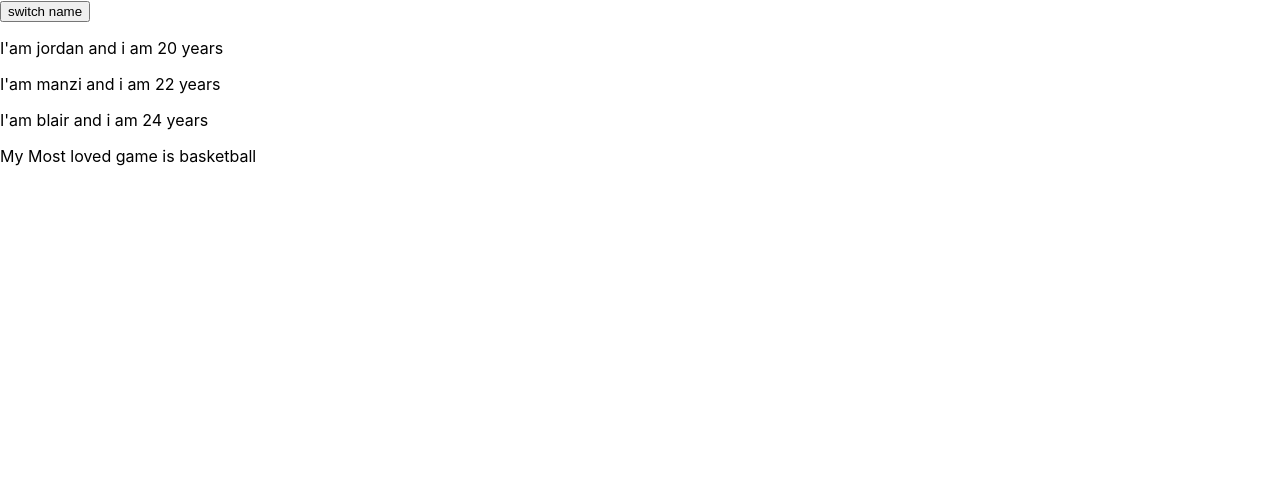
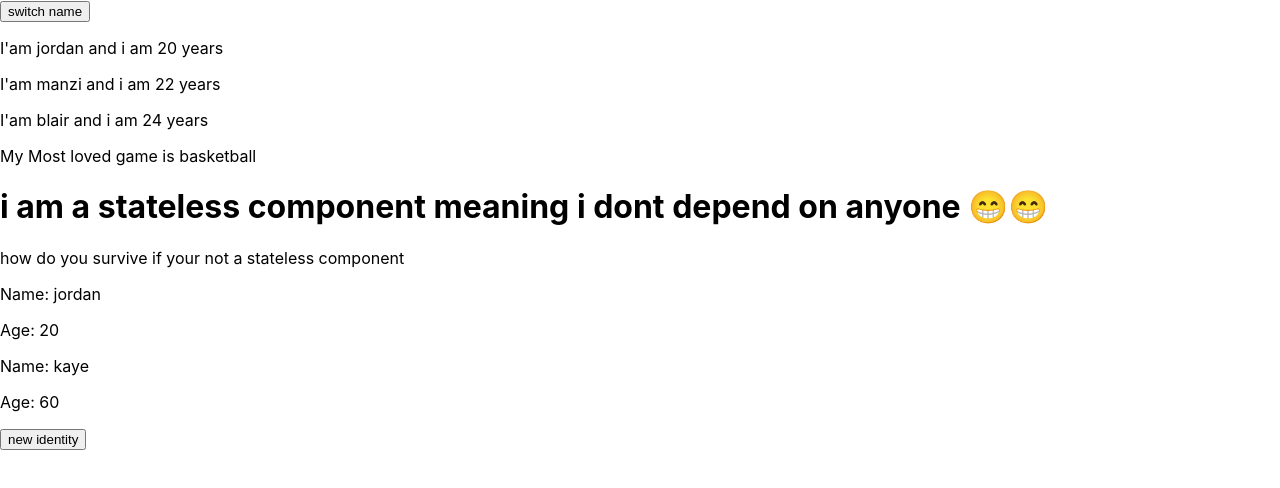
Before and after one commit to na-ka-mya-stellah/learning-react, a React (Create React App) app: page / in a window 1280 px wide. Shown: the top 488 px of the page. Built offline with nearby package versions, Linux system fonts and the light colour scheme.

Commit message:
stateless and stateful

```diff
--- /dev/null
+++ b/src/Person/stateful.jsx
@@ -0,0 +1,49 @@
+import { useState } from "react";
+
+const UserName = ({ name, age }) => {
+  return (
+    <div>
+      <p>Name: {name}</p>
+      <p>Age: {age}</p>
+    </div>
+  );
+};
+
+const Stateful = () => {
+     const [Users, setUsers] = useState([
+        {
+            name : "jordan",
+            age : 20
+        },
+
+        {
+            name: 'kaye',
+            age : 60
+        }
+     ])
+
+     const changeIdentity = () => {
+        setUsers([
+            {
+                name : 'james',
+                age : 10
+            },
+
+            {
+                name : 'cathy',
+                age: 20
+            }
+        ]);
+     } ;
+
+     return (
+        <div>
+            <UserName name = {Users[0].name} age = {Users[0].age}/>
+            <UserName name = {Users[1].name} age = {Users[1].age}/>
+            <button onClick = {changeIdentity} >new identity</button>
+        </div>
+     )
+
+}
+
+export default Stateful;
--- /dev/null
+++ b/src/Person/stateless.jsx
@@ -0,0 +1,15 @@
+// stateless is a component that manages state by not basing on function component approach or class based approach(neither hooks nor state)
+
+import React from 'react'
+
+
+const StatelessComponent = () => {
+    return(
+        <div>
+            <h1>i am a stateless component meaning i dont depend on anyone 😁😁</h1>
+            <p>how do you survive if your not a stateless component</p>
+        </div>
+    )
+}
+
+export default StatelessComponent;
--- a/src/index.js
+++ b/src/index.js
@@ -3,11 +3,15 @@ import ReactDOM from 'react-dom/client';
 import './index.css';
 import MyApp from './Person/state';
 import reportWebVitals from './reportWebVitals';
+import StatelessComponent from './Person/stateless';
+import Stateful from  './Person/stateful';
 
 const root = ReactDOM.createRoot(document.getElementById('root'));
 root.render(
   <React.StrictMode>
     <MyApp />
+    <StatelessComponent/>
+    <Stateful/>
   </React.StrictMode>
 );
 
```
